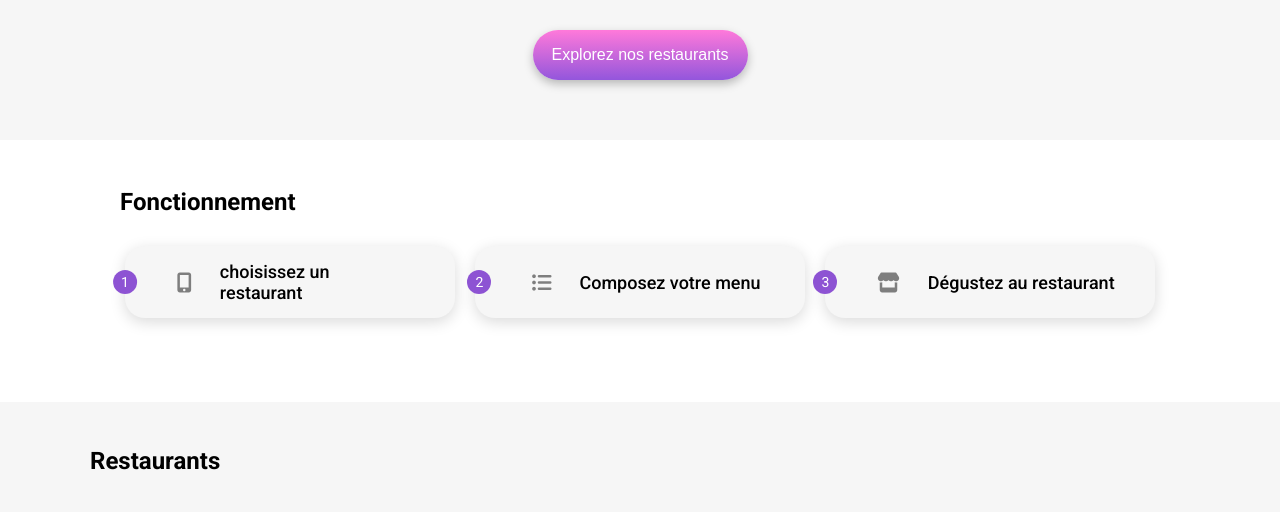
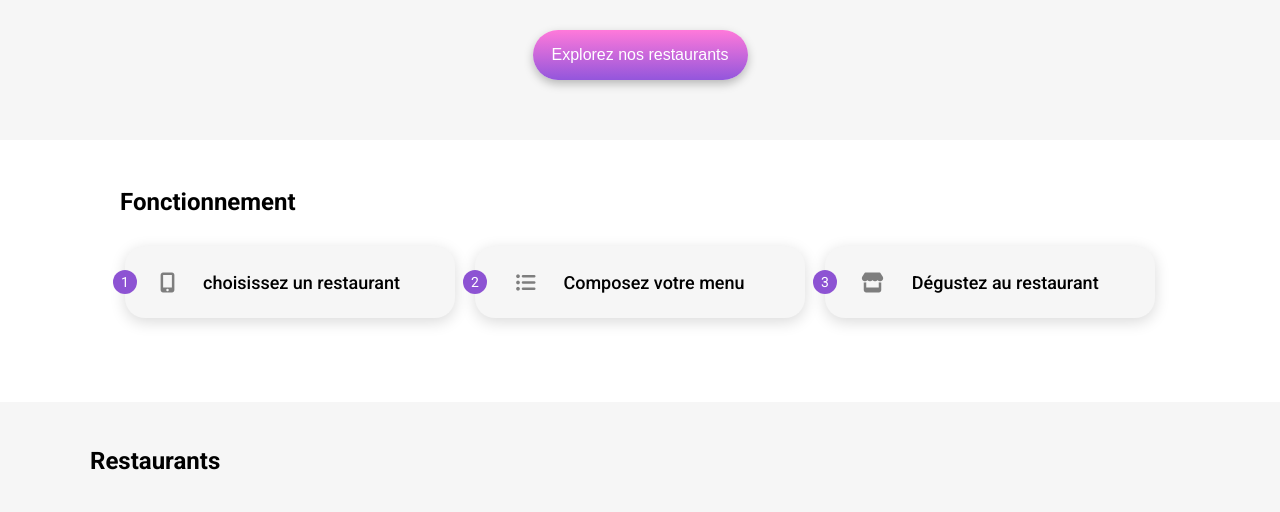
Before and after one commit to maxopenclas/projet_4_FLECHE-Max, a website: page index.html in a window 1280 px wide. Shown: the part 258-770 px from the top of the page. Drawn offline with Linux system fonts and the light colour scheme; grey boxes are pictures that could not be loaded; a web font is replaced by a local one.

Commit message:
correction list-number

```diff
--- a/sass/fonctionnement.scss
+++ b/sass/fonctionnement.scss
@@ -50,7 +50,8 @@
         align-items: center;
         justify-content: center;
         position: absolute;
-        left: 3%;
+        left: 3.5%;
+        transform: translateX(-50%);
     }
 
 }
--- a/sass/style.scss
+++ b/sass/style.scss
@@ -66,12 +66,16 @@ a {
     }
 
     .list-card {
+        position: relative;
 
+        i {
+            padding-left: 20px;
+        }
         .list-card__number {
-            position: relative;
+            position: absolute;
             transform: translate(-50% , 50%);
-            top: -17%;
-            left: 0!important;
+            top: -3%;
+
         }
     }
 
@@ -141,9 +145,12 @@ a {
     }
  }
 
+    .list-card{
+        position: relative;
     .list-card__number {
-        left: 1%;
+        left: 0;
     }
+}
 
     footer {
         display: flex;
```
Also changed, not shown: assets/css/style.css, 1 other file.
